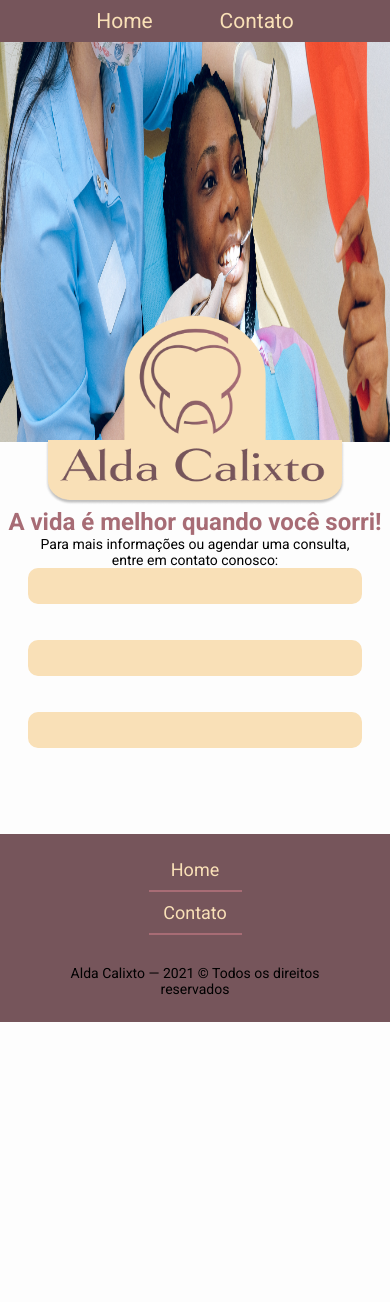
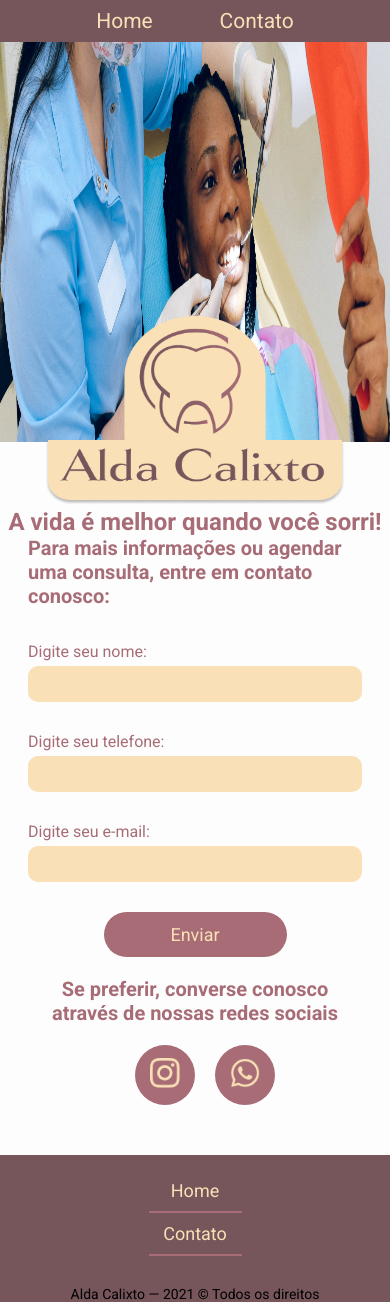
Before and after one commit to Loureiro12/Dr-Alda-Calixto, a Next.js app: page /Contato in a window 390 px wide. Shown: the top 1302 px of the page. Before the commit the page ends 1022 px from the top, so only its background shows below. Built offline with nearby package versions, Linux system fonts and the light colour scheme.

Commit message:
Criando tela mobile de contato

```diff
--- a/src/components/Contact/index.tsx
+++ b/src/components/Contact/index.tsx
@@ -5,14 +5,32 @@ export function Contact() {
   return (
     <>
       <div className={styles.container}>
-        <p>
+        <h1>
           Para mais informações ou agendar uma consulta, entre em contato
           conosco:
-        </p>
+        </h1>
 
+        <p>Digite seu nome:</p>
         <input type="text" />
+
+        <p>Digite seu telefone:</p>
         <input type="text" />
+
+        <p>Digite seu e-mail:</p>
         <input type="text" />
+
+        <button>Enviar</button>
+
+        <h2>Se preferir, converse conosco através de nossas redes sociais</h2>
+
+        <div className={styles.networks}>
+          <button>
+            <img src="/images/instagramNude.png" alt="" />
+          </button>
+          <button>
+            <img src="/images/whatsappNude.png" alt="" />
+          </button>
+        </div>
       </div>
     </>
   );
--- a/src/components/Contact/styles.module.scss
+++ b/src/components/Contact/styles.module.scss
@@ -1,5 +1,14 @@
 .container {
   text-align: center;
+
+  h1 {
+    font-size: 20px;
+    text-align: left;
+    color: #a76c75;
+
+    margin-bottom: 34px;
+    // text-align: justify;
+  }
 
   input {
     width: 100%;
@@ -7,6 +16,49 @@
     background-color: #f9e0b7;
     border: none;
     height: 36px;
-    margin-bottom: 36px;
+    margin-bottom: 30px;
+
+    padding: 10px;
+  }
+
+  p {
+    text-align: left;
+    font-size: 16px;
+    color: #a76c75;
+
+    margin-bottom: 5px;
+  }
+
+  button {
+    border-radius: 25px;
+    height: 45px;
+    width: 183px;
+    border: none;
+
+    font-size: 18px;
+
+    background-color: #a76c75;
+    color: #f9e0b7;
+  }
+
+  h2 {
+    font-size: 20px;
+    margin-top: 20px;
+    color: #a76c75;
+  }
+
+  .networks {
+    margin-top: 20px;
+    button {
+      width: 60px;
+      height: 60px;
+      border-radius: 100px;
+      margin-left: 20px;
+    }
+
+    img {
+      width: 30px;
+      height: 30;
+    }
   }
 }
```
Also changed, not shown: public/images/instagramNude.png (added), public/images/whatsappNude.png (added).
